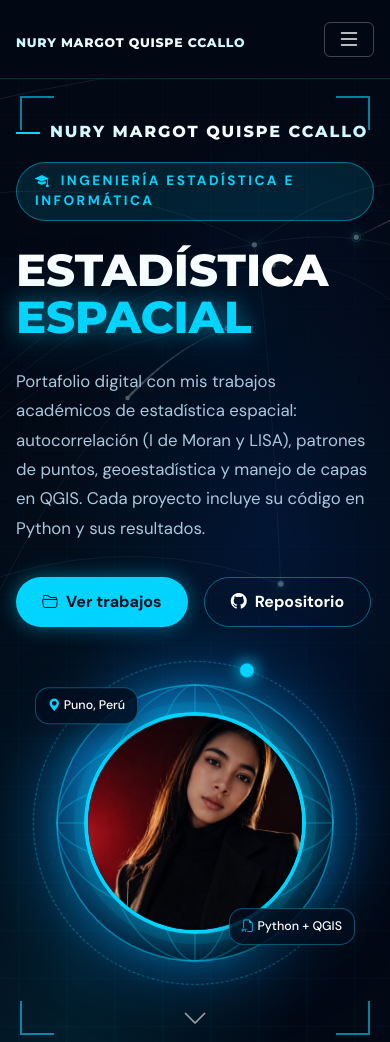
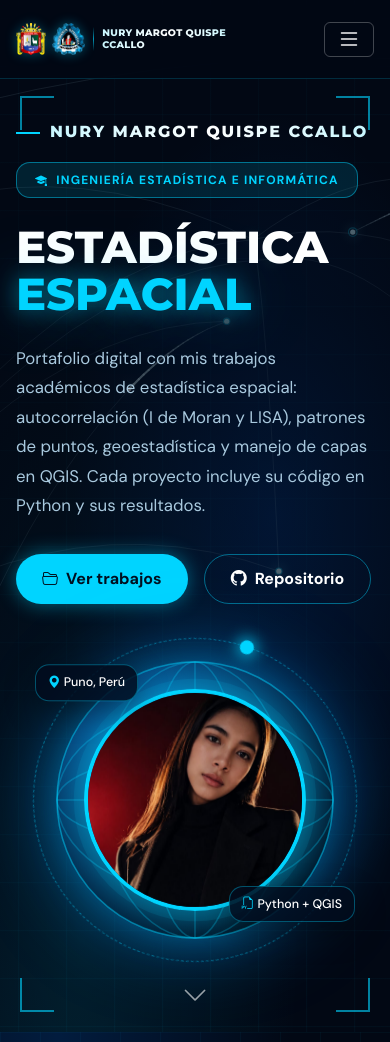
Before and after one commit to nuryqcc24/ESTADISTICA-ESPACIAL, a plain HTML site: page index.html in a window 390 px wide. Shown: the top 1042 px of the page. Drawn offline with nearby package versions, Linux system fonts and the light colour scheme; no server answers; animation ran at ten frames a second.

Commit message:
Agregar logos de la UNA Puno y de Ingeniería Estadística e Informática
Co-Authored-By: Claude Opus 5.5 <noreply@anthropic.com>

```diff
--- a/index.html
+++ b/index.html
@@ -19,7 +19,12 @@
   <!-- ===================== NAVBAR ===================== -->
   <nav class="navbar navbar-expand-lg fixed-top" id="mainNav">
     <div class="container">
-      <a class="navbar-brand" href="#inicio"><span class="brand-name">NURY MARGOT QUISPE CCALLO</span></a>
+      <a class="navbar-brand" href="#inicio">
+        <img src="img/logo-una.png" class="nav-logo" alt="Universidad Nacional del Altiplano - Puno">
+        <img src="img/logo-finesi.png" class="nav-logo" alt="Ingeniería Estadística e Informática - UNA Puno">
+        <span class="brand-sep"></span>
+        <span class="brand-name">NURY MARGOT QUISPE CCALLO</span>
+      </a>
       <button class="navbar-toggler" type="button" data-bs-toggle="collapse" data-bs-target="#navMenu"
               aria-controls="navMenu" aria-expanded="false" aria-label="Abrir menú">
         <i class="bi bi-list"></i>
--- a/style.css
+++ b/style.css
@@ -555,3 +555,23 @@ footer { border-top: 1px solid var(--line); }
 @media (max-width: 991px) {
   .hud { background: linear-gradient(180deg, rgba(2,8,20,.35) 0%, rgba(2,8,20,.7) 30%, rgba(2,8,20,.55) 70%, rgba(2,8,20,.2) 100%); }
 }
+
+/* ---------- Logos de la UNA y FINESI en la barra superior ---------- */
+.navbar-brand { display: flex; align-items: center; gap: 10px; }
+.nav-logo {
+  height: 48px; width: auto;
+  filter: drop-shadow(0 0 6px rgba(0,212,255,.35));
+  transition: height .3s, transform .3s;
+}
+.nav-logo:hover { transform: scale(1.08); }
+.navbar.scrolled .nav-logo { height: 38px; }
+.brand-sep { width: 1px; height: 34px; background: linear-gradient(transparent, rgba(0,212,255,.7), transparent); margin: 0 4px; }
+@media (max-width: 575px) {
+  .navbar-brand { gap: 6px; }
+  .nav-logo, .navbar.scrolled .nav-logo { height: 32px; }
+  .brand-sep { height: 24px; margin: 0 2px; }
+  .navbar-brand .brand-name { font-size: .6rem; letter-spacing: .03em; white-space: normal; line-height: 1.3; max-width: 130px; }
+}
+@media (max-width: 575px) {
+  .hero-badge { border-radius: 14px; letter-spacing: .1em; font-size: .75rem; }
+}
```
Also changed, not shown: img/logo-finesi.png (added), img/logo-una.png (added).
